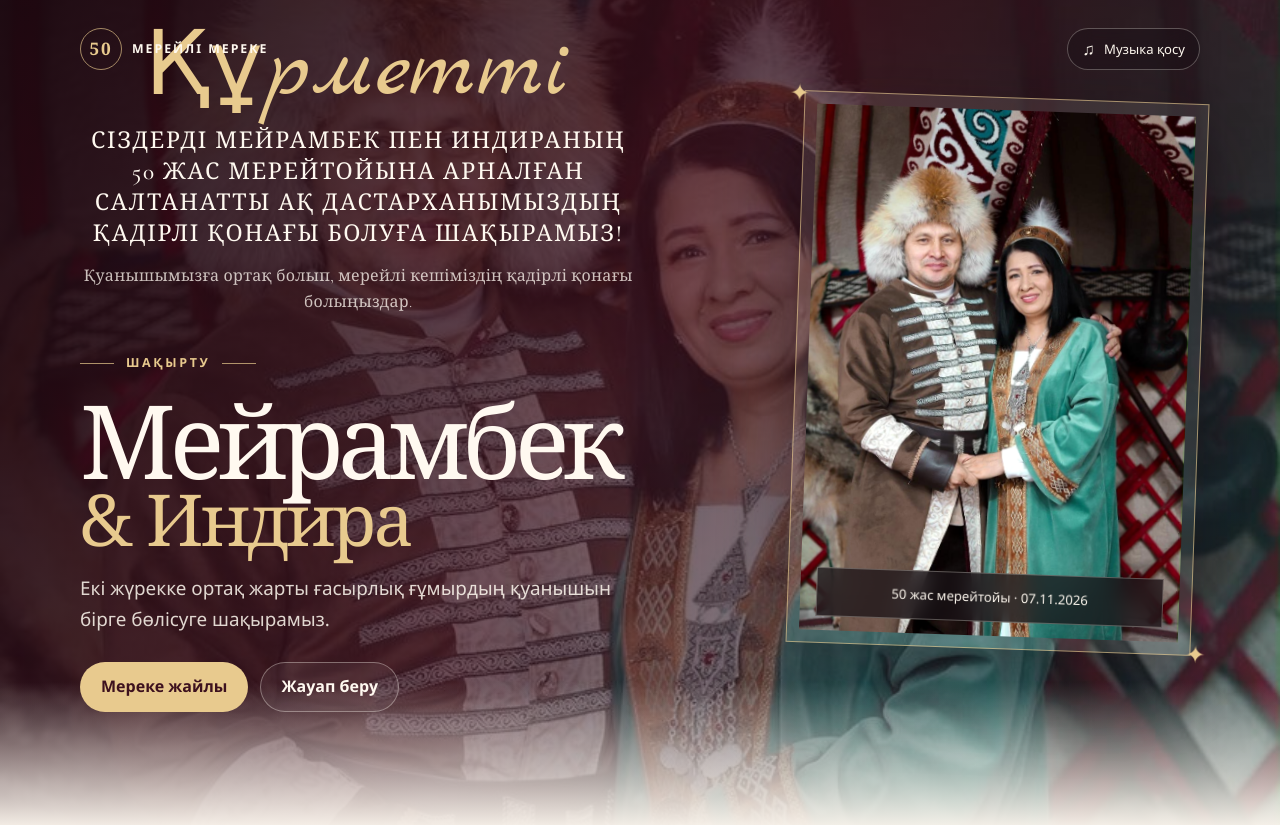
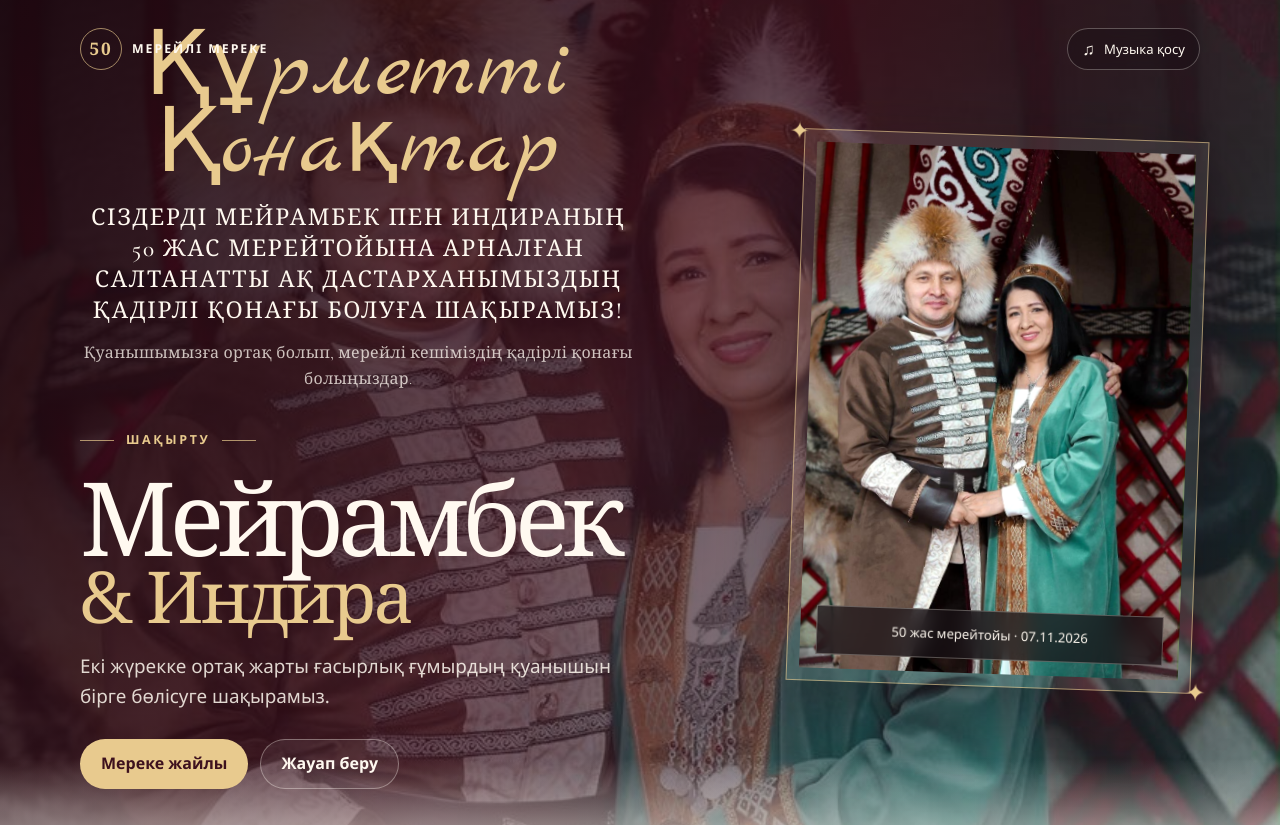
Before and after one commit to gauharbaltabaeva40-netizen/50-zhas, a plain HTML site: page index.html in a window 1280 px wide. Shown: the top 825 px of the page. Drawn offline with nearby package versions, Linux system fonts and the light colour scheme.

Commit message:
Update index.html

```diff
--- a/index.html
+++ b/index.html
@@ -460,7 +460,10 @@
 
         <div class="hero-copy">
           <div class="hero-invite">
-            <div class="invite-script">Құрметті</div>
+            <div class="invite-script">
+              Құрметті
+              Қонақтар
+            </div>
             <div class="invite-text">СІЗДЕРДІ МЕЙРАМБЕК ПЕН ИНДИРАНЫҢ 50 ЖАС МЕРЕЙТОЙЫНА АРНАЛҒАН САЛТАНАТТЫ АҚ ДАСТАРХАНЫМЫЗДЫҢ ҚАДІРЛІ ҚОНАҒЫ БОЛУҒА ШАҚЫРАМЫЗ!</div>
             <p class="invite-subtext">Қуанышымызға ортақ болып, мерейлі кешіміздің қадірлі қонағы болыңыздар.</p>
           </div>
```
